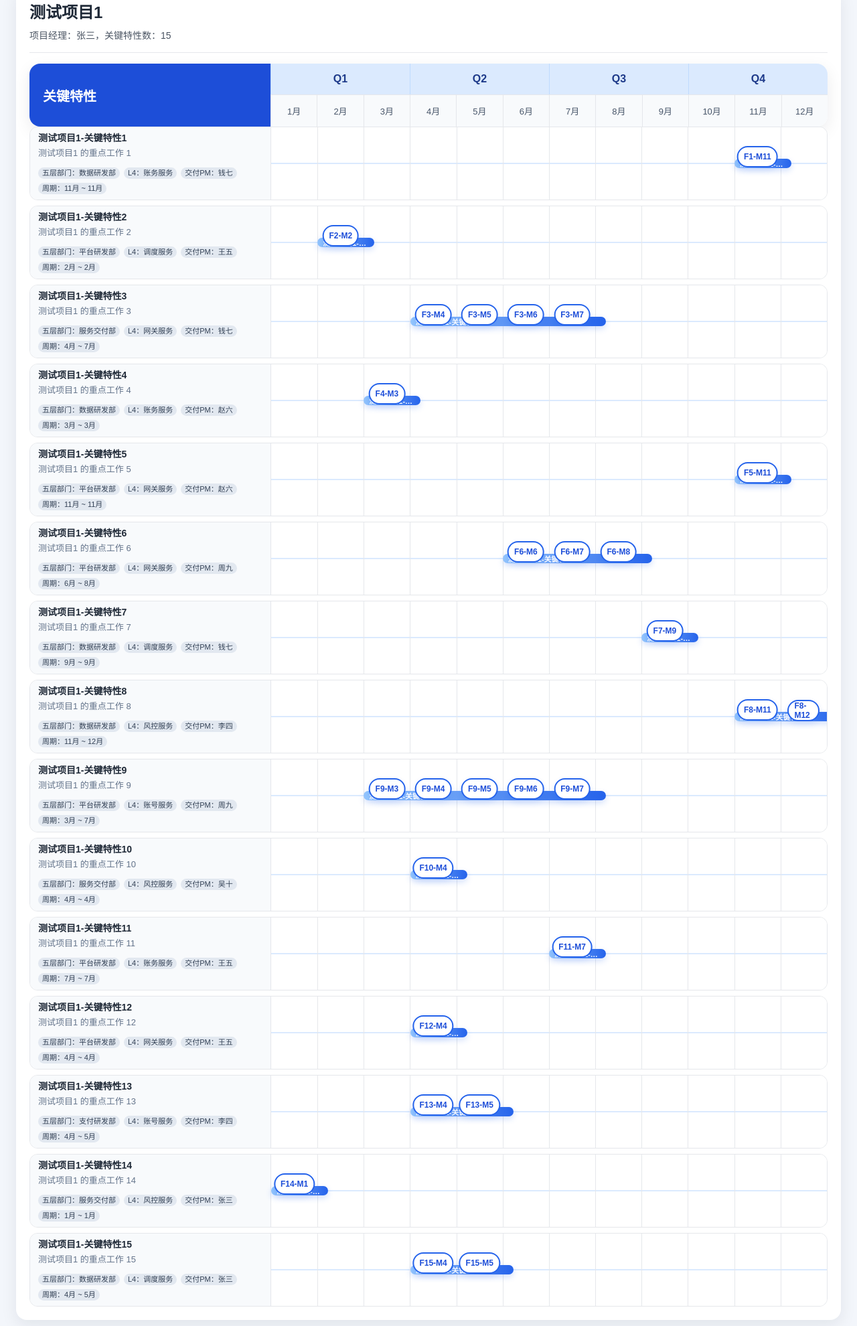
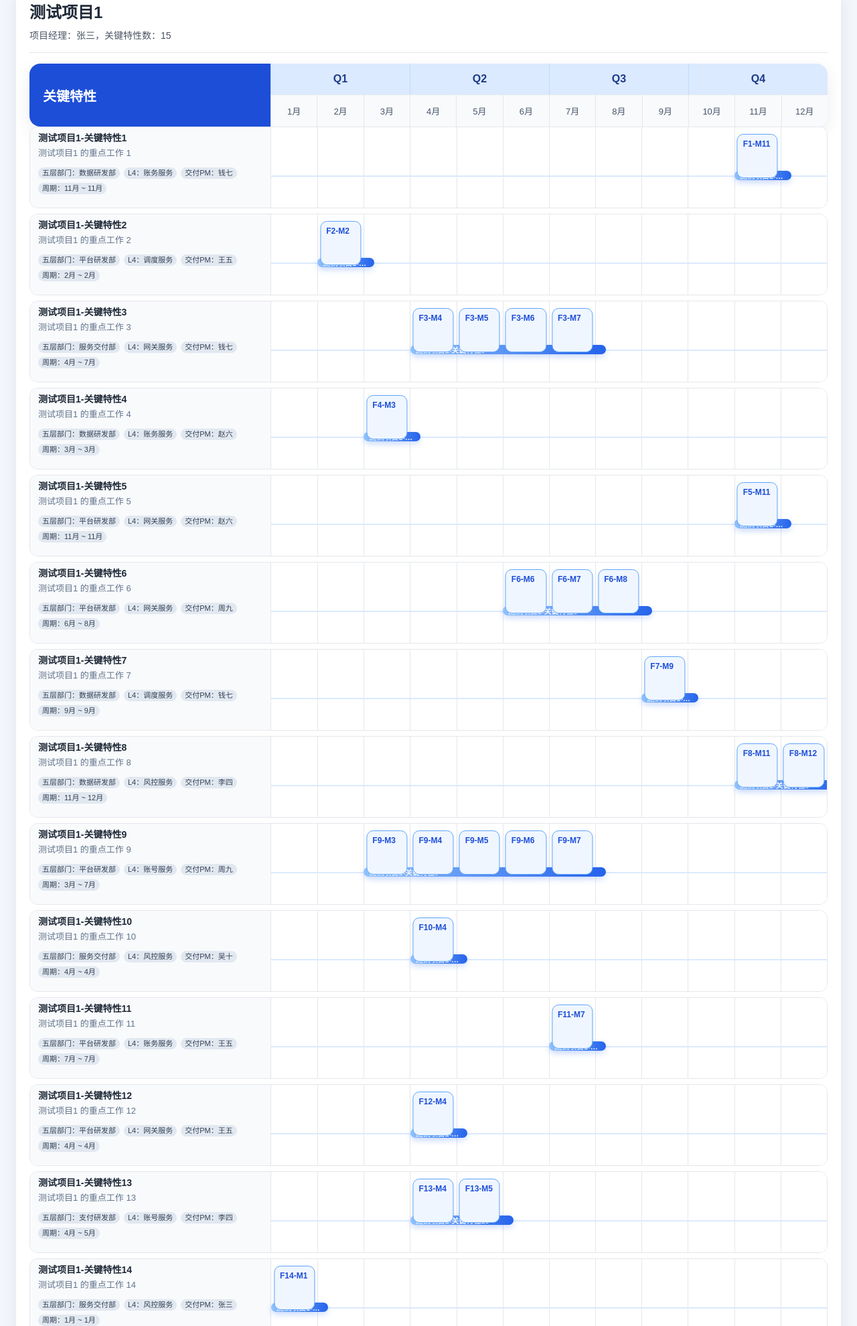
Before and after one commit to Mingkun/BeWin, a Flask app: page /roadmap in a window 1280 px wide. Shown: the part 196-2176 px from the top of the page at 67% size. Run offline with Flask 3, Linux system fonts and the light colour scheme; data comes from the database, SQL or seed files in the repository.

Commit message:
将关键特性月度排期改为多行方块展示

```diff
--- a/static/style.css
+++ b/static/style.css
@@ -838,7 +838,7 @@ body.theme-ios-dark .backup-popover-text {
 
 .timeline-panel {
   position: relative;
-  min-height: 60px;
+  min-height: 120px;
   background: #fff;
 }
 
@@ -862,10 +862,9 @@ body.theme-ios-dark .backup-popover-text {
   position: absolute;
   left: 0;
   right: 0;
-  top: 50%;
+  top: 72px;
   height: 2px;
   background: #dbeafe;
-  transform: translateY(-50%);
 }
 
 .timeline-today-marker {
@@ -882,7 +881,7 @@ body.theme-ios-dark .backup-popover-text {
 
 .timeline-bar {
   position: absolute;
-  top: 50%;
+  top: 72px;
   transform: translateY(-50%);
   height: 14px;
   border-radius: 999px;
@@ -1089,24 +1088,29 @@ body.theme-ios-dark .backup-popover-text {
 
 .timeline-milestone {
   position: absolute;
-  top: calc(50% - 26px);
+  top: 10px;
   transform: translateX(-50%);
+  width: calc(100% / 12 - 8px);
+  max-width: 96px;
 }
 
 .timeline-milestone span {
-  display: inline-flex;
-  align-items: center;
-  justify-content: center;
-  min-width: 28px;
-  height: 28px;
-  padding: 0 8px;
-  border-radius: 999px;
-  background: #fff;
-  border: 2px solid #2563eb;
+  display: -webkit-box;
+  -webkit-line-clamp: 4;
+  -webkit-box-orient: vertical;
+  overflow: hidden;
+  min-height: 52px;
+  padding: 6px 8px;
+  border-radius: 10px;
+  background: #eff6ff;
+  border: 1px solid #60a5fa;
   color: #1d4ed8;
   font-size: 12px;
   font-weight: 700;
-  box-shadow: 0 4px 10px rgba(37, 99, 235, 0.12);
+  line-height: 1.35;
+  box-shadow: 0 4px 10px rgba(37, 99, 235, 0.08);
+  text-align: left;
+  word-break: break-word;
 }
 
 .timeline-empty {
--- a/templates/index.html
+++ b/templates/index.html
@@ -110,7 +110,7 @@
                         <div class="timeline-milestones">
                           {% for idx in feature.active_indexes %}
                             <div class="timeline-milestone" style="left: {{ (idx + 0.5) / 12 * 100 }}%;">
-                              <span>{{ feature.month_values[idx] }}</span>
+                              <span title="{{ feature.month_values[idx] }}">{{ feature.month_values[idx] }}</span>
                             </div>
                           {% endfor %}
                         </div>
```
